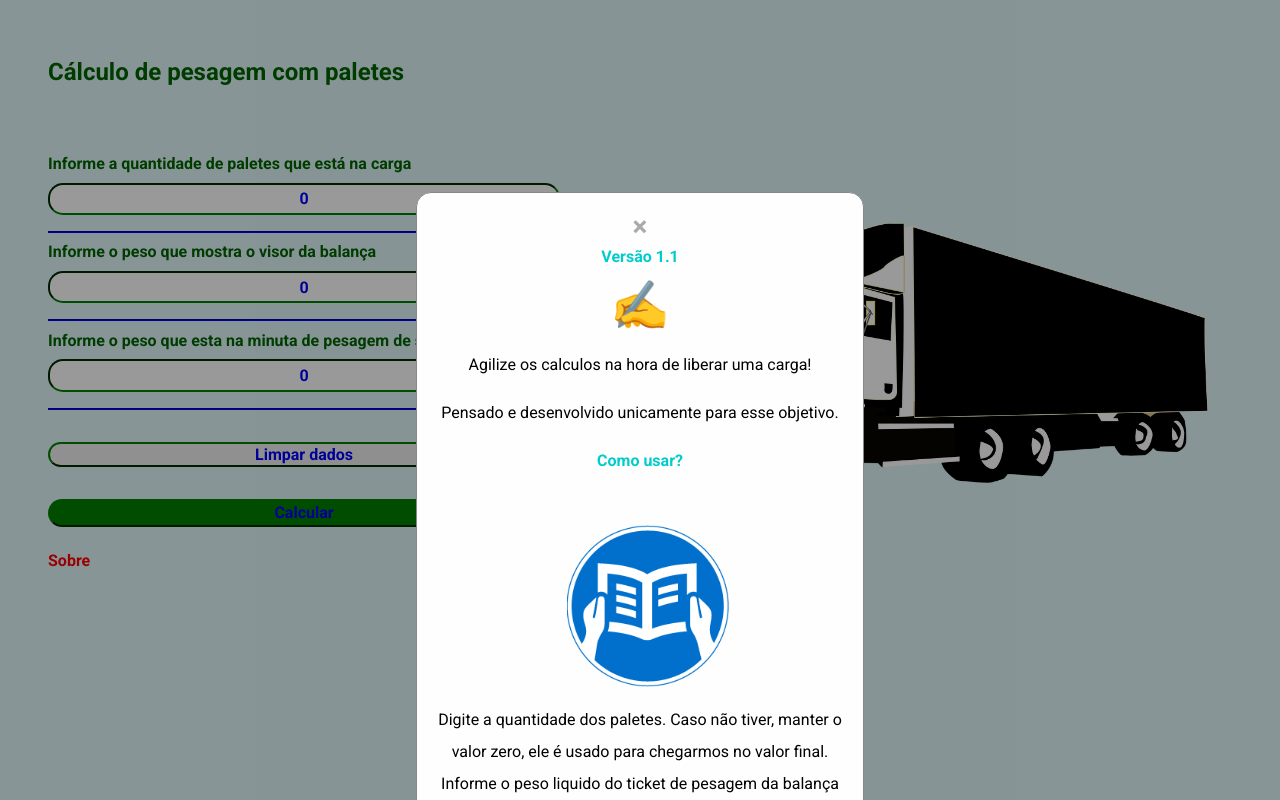
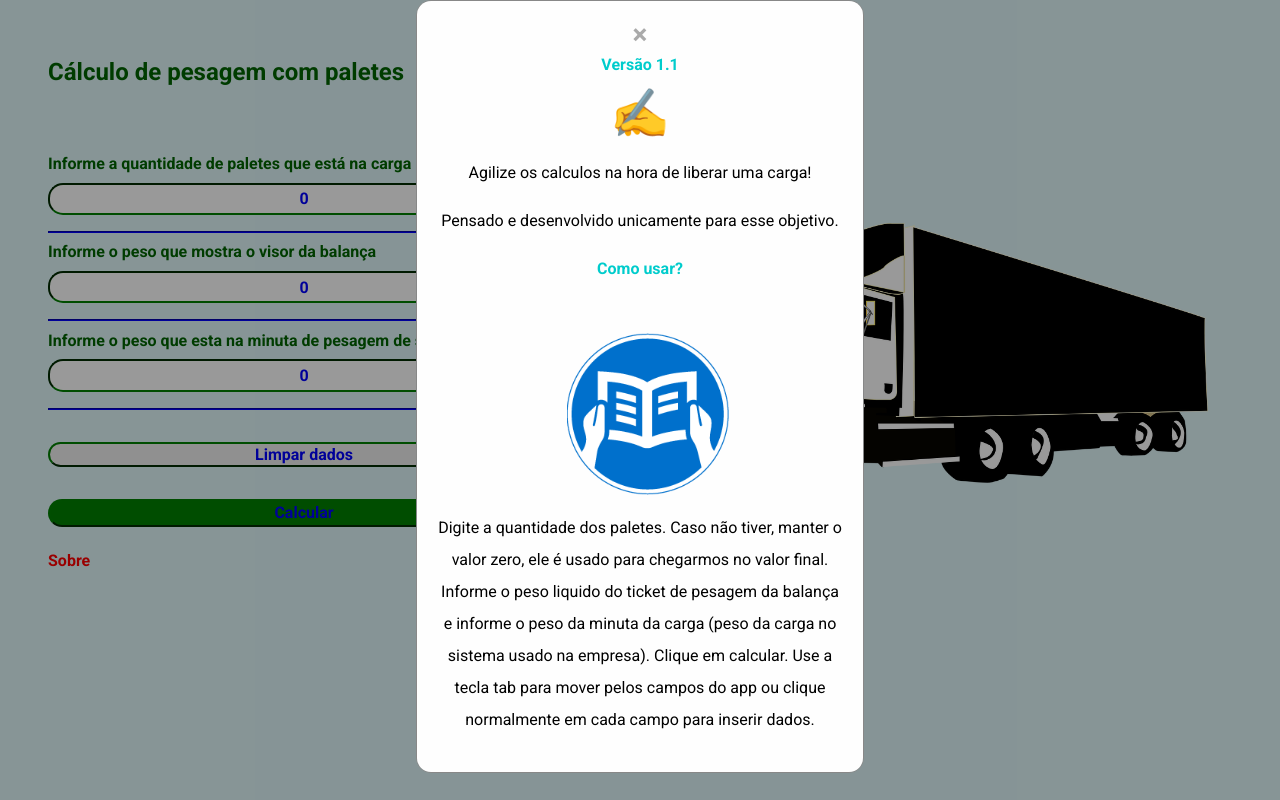
Before and after one commit to KelvinLopes/portifolio, a plain HTML site: page pesagem1_1/pesagem.html in a window 1280 px wide. Both pictures are taken after a click on the link "Sobre". Shown: the top 800 px of the page. Drawn offline with Linux system fonts and the light colour scheme.

Commit message:
Update style.css

```diff
--- a/pesagem1_1/css/style.css
+++ b/pesagem1_1/css/style.css
@@ -182,22 +182,24 @@ a:active {
     top: 0;
     width: 100%;
     height: 100%;
+    background-color: rgba(0,0,0,0.4);
     overflow: auto;
-    background-color: rgba(0,0,0,0.4);
+    justify-content: center;
 }
 
 
 /* Corpo modalsobre o app*/
 .content-sobre {
     background-color: #fefefe;
-    margin: 15% auto;
+    margin: 0 auto;
     padding: 20px;
     border: 1px solid #888;
     width: 35%;
     max-width: 35vw;
     text-align: center;
     border-radius: 15px;
-
+    position: relative;
+    overflow-Y: auto;
 }
 
 .closesobre:hover,
@@ -206,7 +208,6 @@ a:active {
     text-decoration: none;
     cursor: pointer;
 }
-
 
 /* Botão Fechar modalSobre o app*/
 .closesobre {
```
